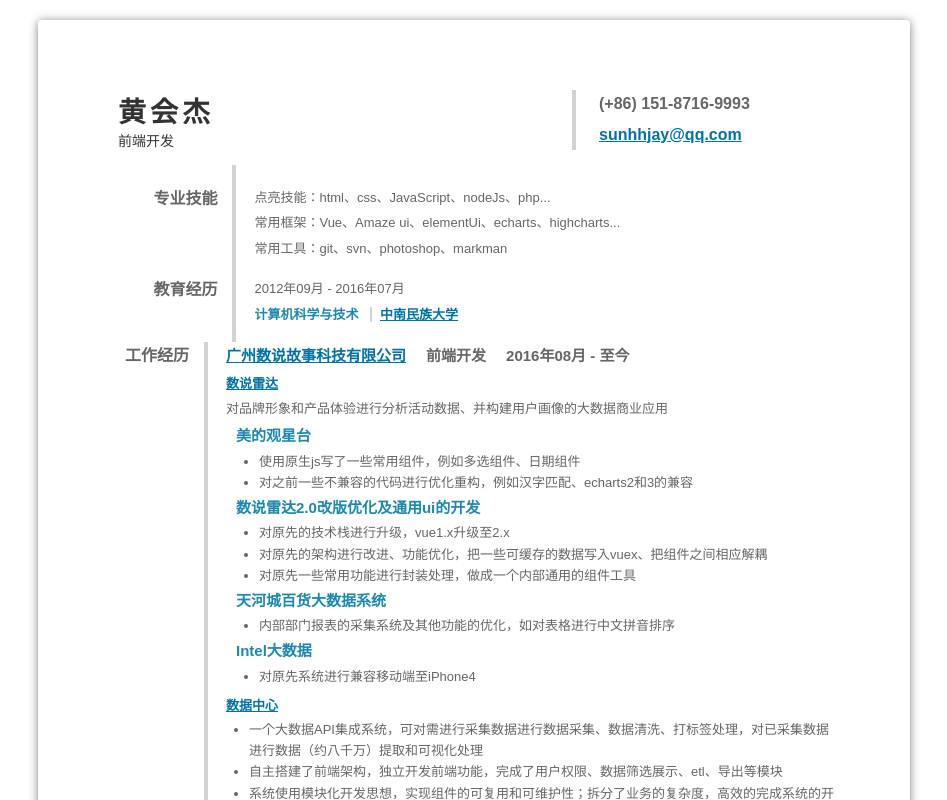
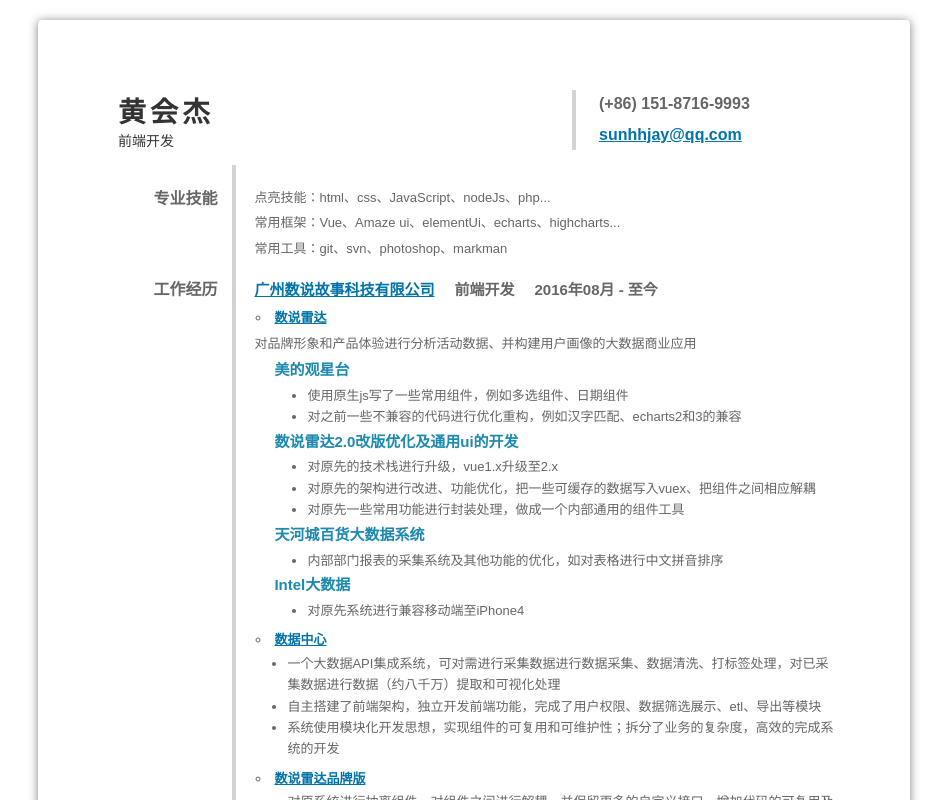
Before and after one commit to hhjay/resume-chart, a Vue app: page /about in a window 1280 px wide. Shown: the whole page, without its empty margins (166-1113 px from the left). Built offline with nearby package versions, Linux system fonts and the light colour scheme; what vue-content-placeholders would draw is missing.

Commit message:
补充媒介版及样式修改

```diff
--- a/src/assets/sass/about.scss
+++ b/src/assets/sass/about.scss
@@ -53,7 +53,7 @@ html, body, #app {
     .info__3 {
         font-size: 13px;
         color: $fontColor6;
-        padding-left: 10px;
+        padding-left: 20px;
     }
     p {
         line-height: 1.65em;
@@ -110,15 +110,21 @@ html, body, #app {
             border-left: 4px solid $colorD3;
             padding-left: 15px;
             padding-bottom: 15px;
-            span {
-                // margin-right: 8px;
-            }
+        }
+        .box-contend {
+            flex: 1;
         }
         .info-item {
             margin-bottom: 6px;
+            .info-item__header {
+                display: list-item;
+                list-style-type: circle;
+                position: relative;
+                margin-left: 20px;
+            }
         }
         ul {
-            margin-left: 26px;
+            margin-left: 36px;
             li {
                 line-height: 1.65em;
                 // padding: 2px 3px;
--- a/src/views/About.vue
+++ b/src/views/About.vue
@@ -20,24 +20,11 @@
 				<p>常用工具：git、svn、photoshop、markman</p>
 			</div>
 		</div>
-		<div class="box edu">
-			<h2 class="header__2">教育经历</h2>
-			<div class="box-info info__2">
-				<p class="p-header p-header">2012年09月 - 2016年07月</p>
-				<p>
-					<span class="active">
-						计算机科学与技术
-					</span>
-					<span class="border"></span>
-					<b><a href="http://www.scuec.edu.cn/" target="_blank">中南民族大学</a> </b>
-				</p>
-			</div>
-		</div>
+
 		<div class="box work">
 			<h2 class="header__2">工作经历</h2>
 
 			<div class="box-contend">
-
 				<div class="box-info info__2">
 					<p class="header__3 p-header">
 						<a href="http://datastory.com.cn/" target="_blank">广州数说故事科技有限公司</a>
@@ -50,9 +37,7 @@
 								<a href="http://radar.datastory.com.cn/#/login" target="_blank">数说雷达</a>
 							</span>
 						</p>
-						<p>
-							对品牌形象和产品体验进行分析活动数据、并构建用户画像的大数据商业应用
-						</p>
+						<p>对品牌形象和产品体验进行分析活动数据、并构建用户画像的大数据商业应用</p>
 						<div class="info__3">
 							<p class="header__3 active p-header">美的观星台</p>
 							<ul>
@@ -133,6 +118,21 @@
 				</div>
 			</div>
 		</div>
+
+		<div class="box edu">
+			<h2 class="header__2">教育经历</h2>
+			<div class="box-info info__2">
+				<p class="p-header p-header">2012年09月 - 2016年07月</p>
+				<p>
+					<span class="active">
+						计算机科学与技术
+					</span>
+					<span class="border"></span>
+					<b><a href="http://www.scuec.edu.cn/" target="_blank">中南民族大学</a> </b>
+				</p>
+			</div>
+		</div>
+
 		<div class="box com">
 			<h2 class="header__3">社区</h2>
 			<div class="box-info info__2">
```
